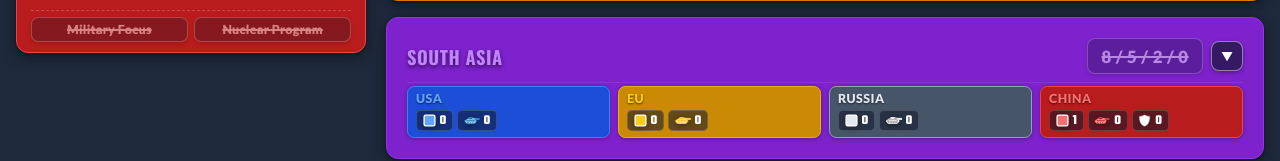
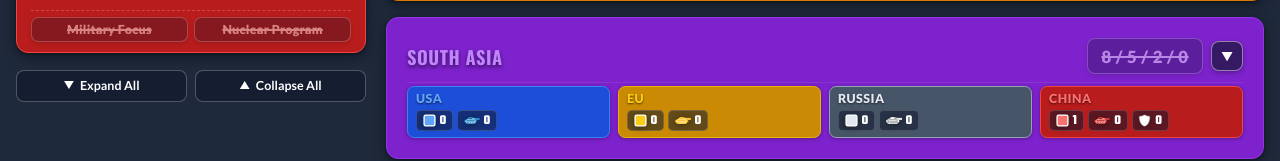
Before and after one commit to Boatera/world-order, a Vue app: page / in a window 1280 px wide. Shown: the part 629-790 px from the top of the page. Built offline with nearby package versions, Linux system fonts and the light colour scheme.

Commit message:
Add Expand All and Collapse All buttons below player summary cards

```diff
--- a/src/App.vue
+++ b/src/App.vue
@@ -17,6 +17,29 @@ const gameStore = useGameStore();
           :key="pid"
           :summary="gameStore.playerSummaries[pid]"
         />
+
+        <!-- Global Accordion Control Buttons -->
+        <div class="global-accordion-controls">
+          <button
+            type="button"
+            class="accordion-global-btn expand-all-btn"
+            @click="gameStore.expandAllZones()"
+            title="Expand all 7 zone card details"
+          >
+            <span class="chevron-icon">▼</span>
+            <span>Expand All</span>
+          </button>
+
+          <button
+            type="button"
+            class="accordion-global-btn collapse-all-btn"
+            @click="gameStore.collapseAllZones()"
+            title="Collapse all 7 zone card details"
+          >
+            <span class="chevron-icon">▲</span>
+            <span>Collapse All</span>
+          </button>
+        </div>
       </aside>
 
       <!-- Right Main Content: 7 Geopolitical Zones Grid -->
@@ -75,6 +98,48 @@ const gameStore = useGameStore();
   }
 }
 
+.global-accordion-controls {
+  display: grid;
+  grid-template-columns: repeat(2, 1fr);
+  gap: 0.5rem;
+  margin-top: 0.2rem;
+  width: 100%;
+}
+
+.accordion-global-btn {
+  display: inline-flex;
+  align-items: center;
+  justify-content: center;
+  gap: 0.35rem;
+  padding: 0.45rem 0.5rem;
+  background: rgba(15, 23, 42, 0.6);
+  border: 1px solid rgba(255, 255, 255, 0.25);
+  border-radius: 0.5rem;
+  color: #ffffff;
+  font-size: 0.78rem;
+  font-weight: 700;
+  cursor: pointer;
+  user-select: none;
+  transition: all 0.15s ease;
+  white-space: nowrap;
+
+  .chevron-icon {
+    font-size: 0.65rem;
+    color: var(--c-accent-blue);
+  }
+
+  &:hover {
+    background: rgba(30, 41, 59, 0.85);
+    border-color: rgba(255, 255, 255, 0.5);
+    color: #ffffff;
+    box-shadow: 0 2px 8px rgba(0, 0, 0, 0.4);
+  }
+
+  &:active {
+    transform: translateY(1px);
+  }
+}
+
 .zones-main-section {
   flex: 1;
   column-count: 2;
--- a/src/stores/game.ts
+++ b/src/stores/game.ts
@@ -131,6 +131,24 @@ export const useGameStore = defineStore('game', () => {
 
   const toggleZoneExpanded = (zoneId: ZoneId) => {
     setZoneExpanded(zoneId, !isZoneExpanded(zoneId));
+  };
+
+  const expandAllZones = () => {
+    if (!zoneExpanded.value) {
+      zoneExpanded.value = createInitialZoneExpandedMap();
+    }
+    for (const zone of ZONES) {
+      zoneExpanded.value[zone.id] = true;
+    }
+  };
+
+  const collapseAllZones = () => {
+    if (!zoneExpanded.value) {
+      zoneExpanded.value = createInitialZoneExpandedMap();
+    }
+    for (const zone of ZONES) {
+      zoneExpanded.value[zone.id] = false;
+    }
   };
 
   const isMilitaryFocusActive = (playerId: PlayerId): boolean => {
@@ -601,6 +619,8 @@ export const useGameStore = defineStore('game', () => {
     isZoneExpanded,
     setZoneExpanded,
     toggleZoneExpanded,
+    expandAllZones,
+    collapseAllZones,
     isMilitaryFocusActive,
     setMilitaryFocusActive,
     toggleMilitaryFocus,
```
